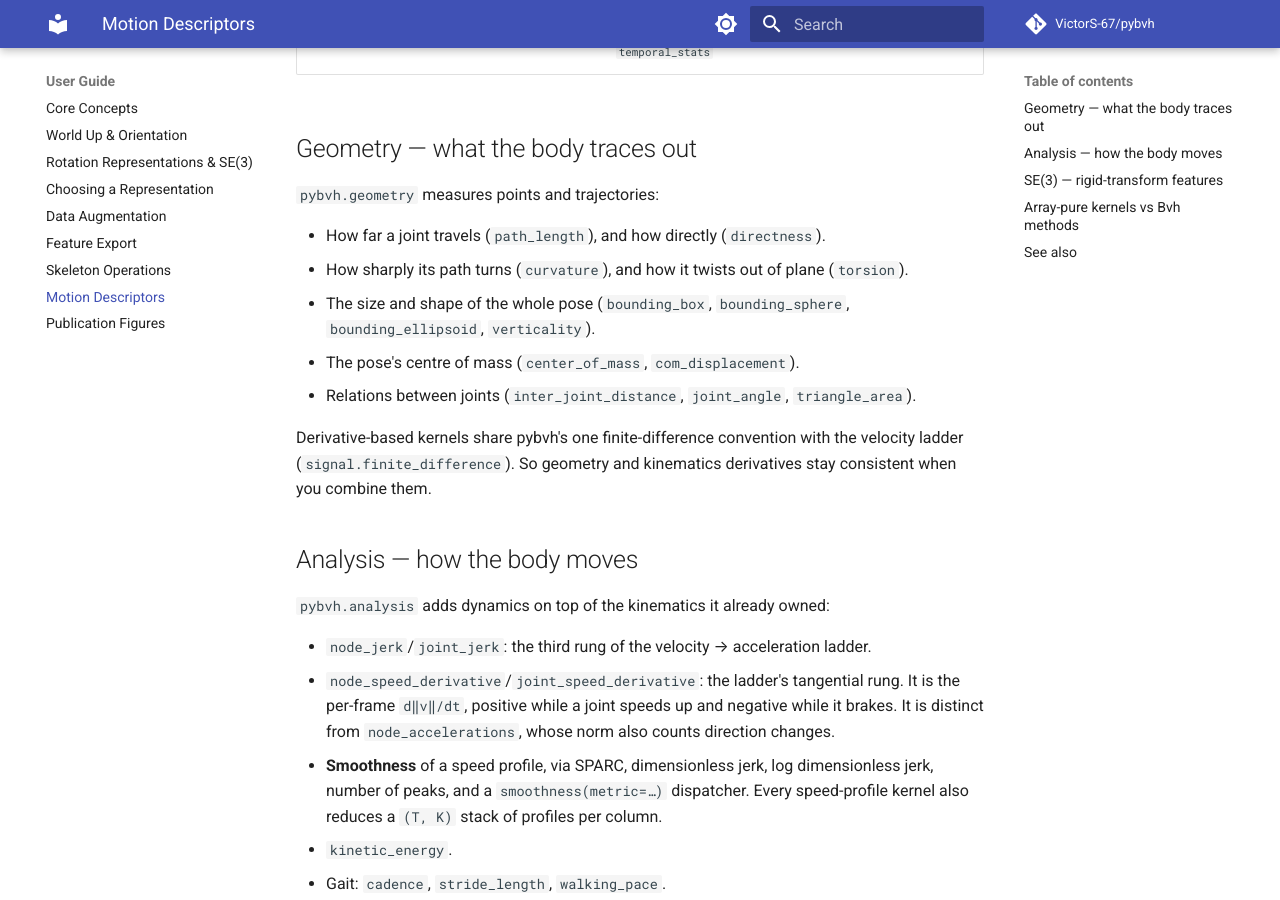
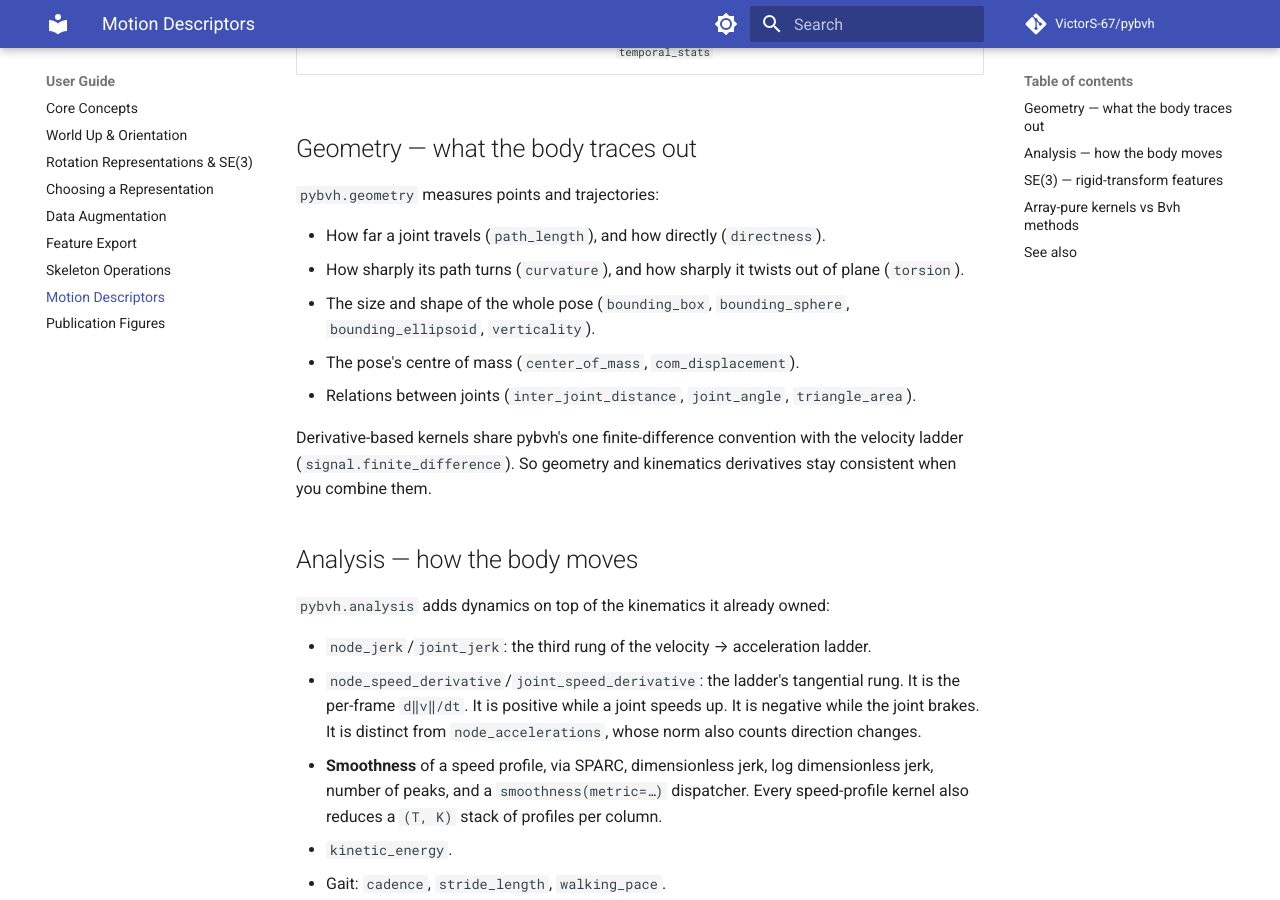
Before and after one commit to VictorS-67/pybvh, an MkDocs documentation site: the page built from docs/guide/motion-descriptors.md, in a window 1280 px wide and 900 px high, scrolled down 741 px. Built offline with MkDocs 1.6.1 and Material for MkDocs 9.7.7, drawn with Linux system fonts in a browser that asks for light colours; comment, search, counter and statistics services are not loaded.

Commit message:
docs(guide): restore how sharply a path twists, split two joined facts

```diff
--- a/docs/guide/motion-descriptors.md
+++ b/docs/guide/motion-descriptors.md
@@ -18,7 +18,7 @@ The descriptors are in four modules. The modules mirror the two halves of the BV
 `pybvh.geometry` measures points and trajectories:
 
 - How far a joint travels (`path_length`), and how directly (`directness`).
-- How sharply its path turns (`curvature`), and how it twists out of plane (`torsion`).
+- How sharply its path turns (`curvature`), and how sharply it twists out of plane (`torsion`).
 - The size and shape of the whole pose (`bounding_box`, `bounding_sphere`, `bounding_ellipsoid`, `verticality`).
 - The pose's centre of mass (`center_of_mass`, `com_displacement`).
 - Relations between joints (`inter_joint_distance`, `joint_angle`, `triangle_area`).
@@ -30,7 +30,7 @@ Derivative-based kernels share pybvh's one finite-difference convention with the
 `pybvh.analysis` adds dynamics on top of the kinematics it already owned:
 
 - `node_jerk`/`joint_jerk`: the third rung of the velocity → acceleration ladder.
-- `node_speed_derivative`/`joint_speed_derivative`: the ladder's tangential rung. It is the per-frame `d‖v‖/dt`, positive while a joint speeds up and negative while it brakes. It is distinct from `node_accelerations`, whose norm also counts direction changes.
+- `node_speed_derivative`/`joint_speed_derivative`: the ladder's tangential rung. It is the per-frame `d‖v‖/dt`. It is positive while a joint speeds up. It is negative while the joint brakes. It is distinct from `node_accelerations`, whose norm also counts direction changes.
 - **Smoothness** of a speed profile, via SPARC, dimensionless jerk, log dimensionless jerk, number of peaks, and a `smoothness(metric=…)` dispatcher. Every speed-profile kernel also reduces a `(T, K)` stack of profiles per column.
 - `kinetic_energy`.
 - Gait: `cadence`, `stride_length`, `walking_pace`.
```
Also changed, not shown: docs/guide/feature-export.md (+1 -1 lines).
